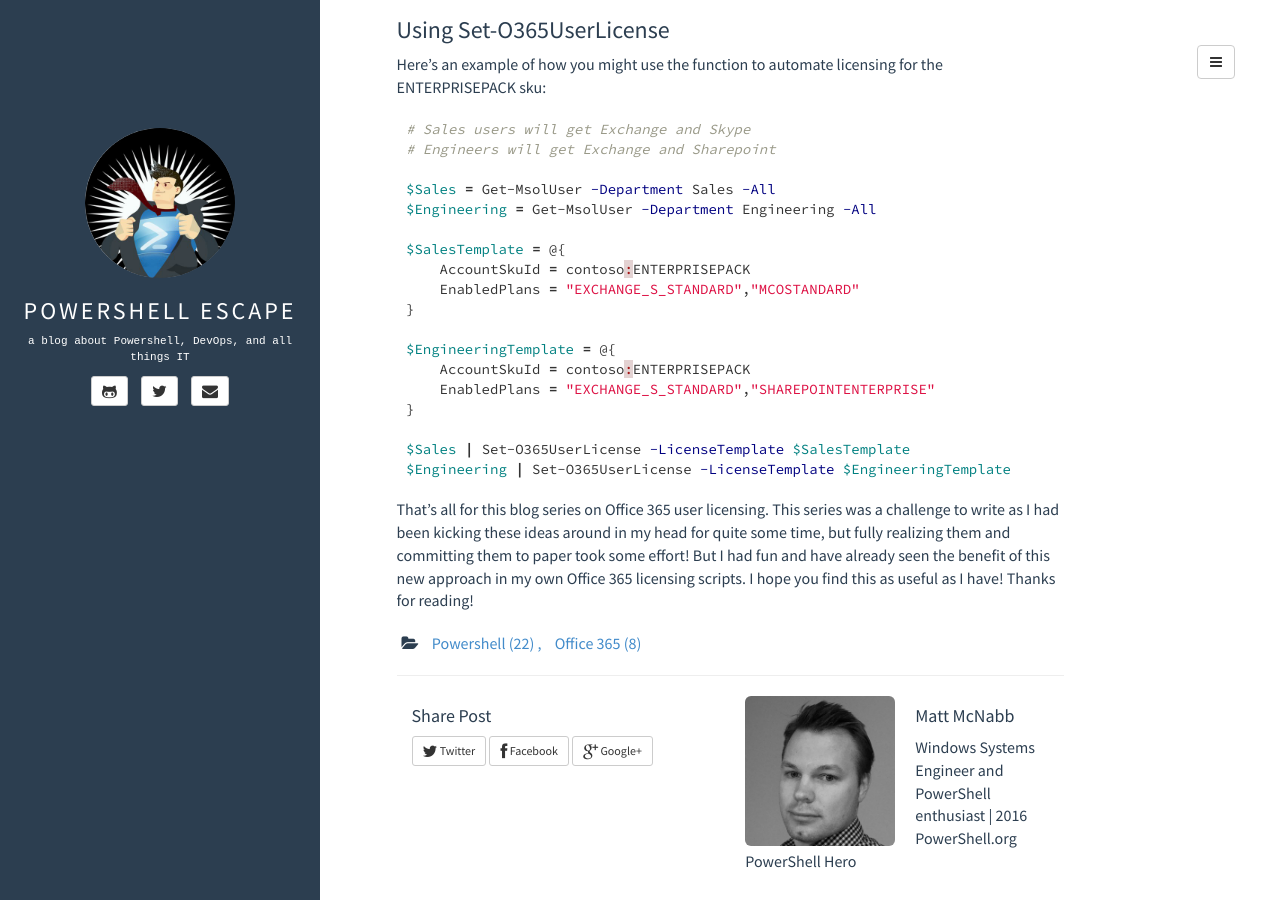
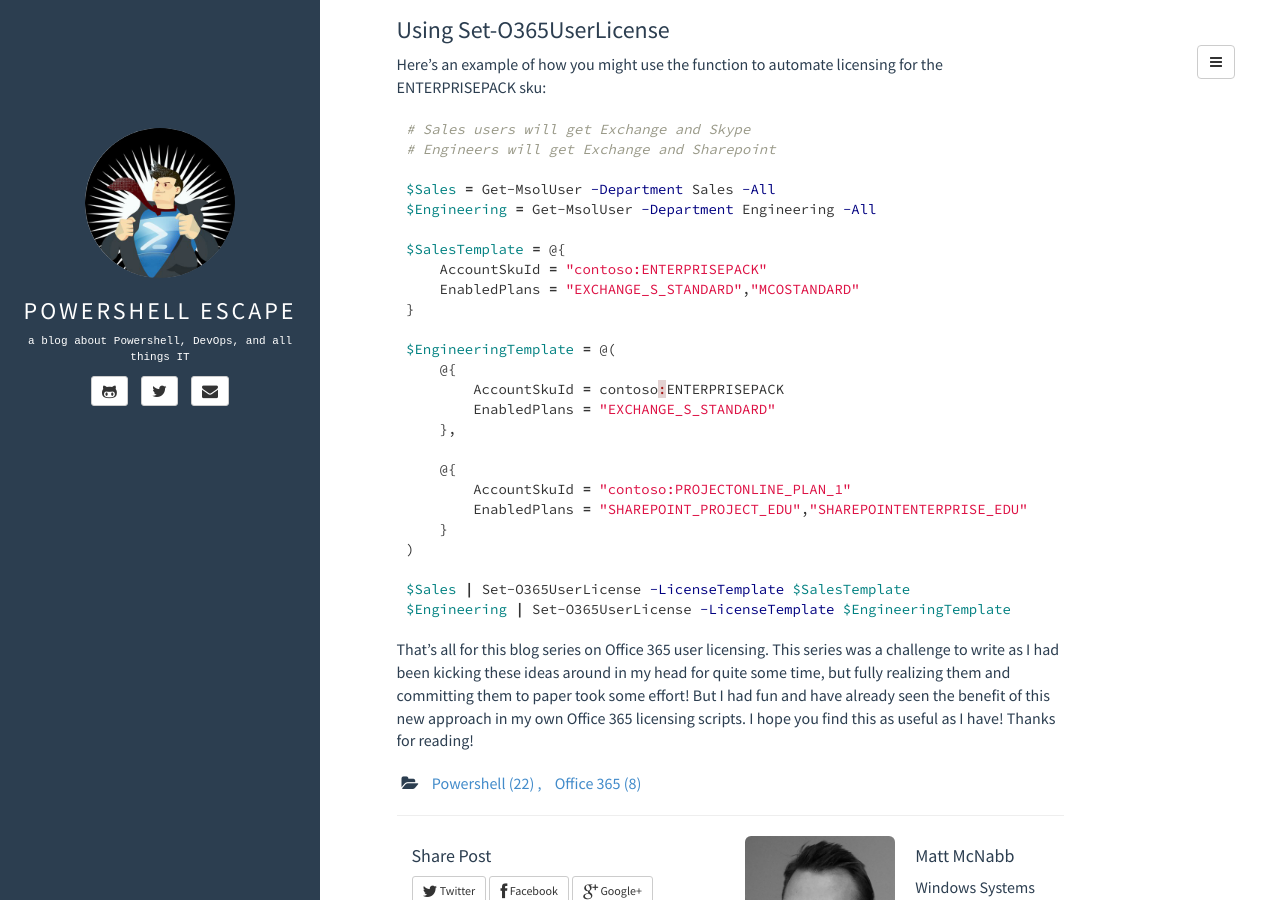
Before and after one commit to mattmcnabb/mattmcnabb.github.io, a Jekyll site: the page built from _posts/2016-3-20-Office-365-Licensing_4.md, in a window 1280 px wide and 900 px high, scrolled down 2500 px. Built offline with Jekyll 4.4.1, drawn with Linux system fonts in a browser that asks for light colours; comment, search, counter and statistics services are not loaded.

```diff
--- a/_posts/2016-3-20-Office-365-Licensing_4.md
+++ b/_posts/2016-3-20-Office-365-Licensing_4.md
@@ -95,14 +95,21 @@ $Sales = Get-MsolUser -Department Sales -All
 $Engineering = Get-MsolUser -Department Engineering -All
 
 $SalesTemplate = @{
-    AccountSkuId = contoso:ENTERPRISEPACK
+    AccountSkuId = "contoso:ENTERPRISEPACK"
     EnabledPlans = "EXCHANGE_S_STANDARD","MCOSTANDARD"
 }
 
-$EngineeringTemplate = @{
-    AccountSkuId = contoso:ENTERPRISEPACK
-    EnabledPlans = "EXCHANGE_S_STANDARD","SHAREPOINTENTERPRISE"
-}
+$EngineeringTemplate = @(
+    @{
+        AccountSkuId = contoso:ENTERPRISEPACK
+        EnabledPlans = "EXCHANGE_S_STANDARD"
+    },
+
+    @{
+        AccountSkuId = "contoso:PROJECTONLINE_PLAN_1"
+        EnabledPlans = "SHAREPOINT_PROJECT_EDU","SHAREPOINTENTERPRISE_EDU"
+    }
+)
 
 $Sales | Set-O365UserLicense -LicenseTemplate $SalesTemplate
 $Engineering | Set-O365UserLicense -LicenseTemplate $EngineeringTemplate
```
